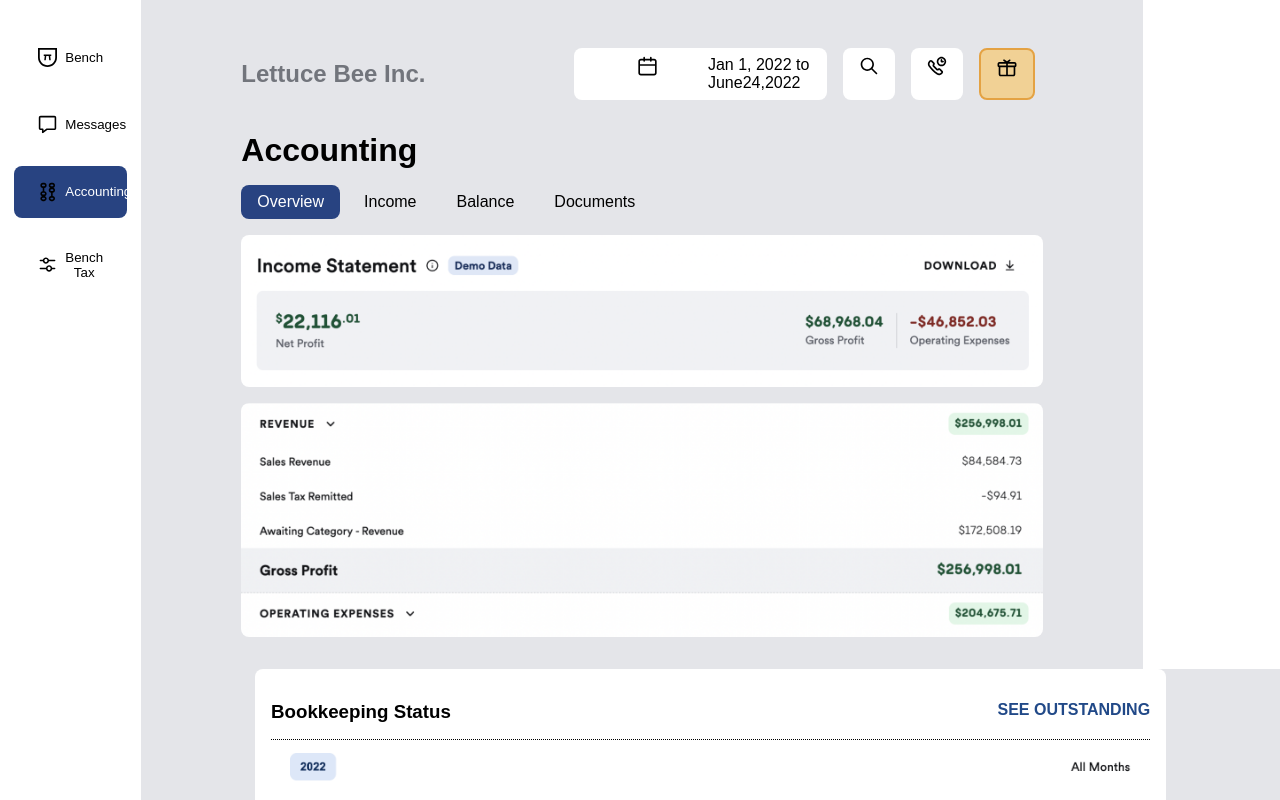
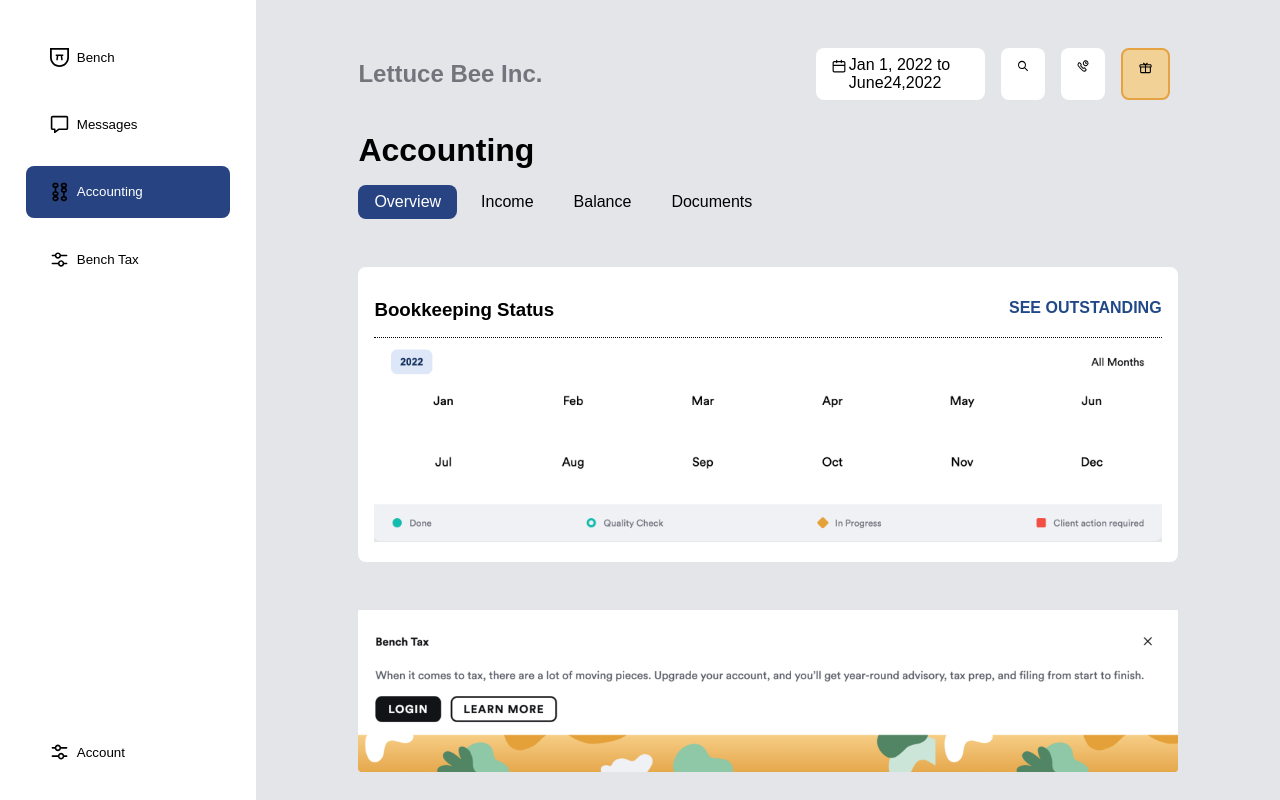
Before and after one commit to SokolovskiyA/industry-project-bench, a React (Create React App) app: page /demo/dashboard in a window 1280 px wide. Shown: the top 800 px of the page. Built offline with nearby package versions, Linux system fonts and the light colour scheme.

Commit message:
little bit of styling

```diff
--- a/src/App.scss
+++ b/src/App.scss
@@ -1,5 +1,5 @@
 //font
-@import url('https://fonts.googleapis.com/css2?family=Plus+Jakarta+Sans:wght@400;700&display=swap');
+@import url("https://fonts.googleapis.com/css2?family=Plus+Jakarta+Sans:wght@400;700&display=swap");
 
 //mixins
 $tablet-width: 768px;
@@ -16,26 +16,28 @@
 	}
 }
 
-body {
-//   max-width: 80rem;
-//   margin: auto;
-}
-
-body,h1,h2,h3,h4,h5,li,p{
+body,
+h1,
+h2,
+h3,
+h4,
+h5,
+li,
+p {
 	box-sizing: border-box;
 	padding: 0;
 	margin: 0;
 	font-family: "Jakarta Sans", sans-serif;
 }
 
-li{
+li {
 	list-style: none;
 }
-a{
+a {
 	text-decoration: none;
 }
 
-img{
+img {
 	width: 100%;
 	height: auto;
 }
--- a/src/components/Dashboard/Dashboard.scss
+++ b/src/components/Dashboard/Dashboard.scss
@@ -1,10 +1,9 @@
 .dashboard {
-    display: flex;
+	display: flex;
 
-    &__body{
-      flex-wrap: wrap;
-      width: 80rem;
-      margin: auto;
-    }
-
+	&__body {
+		flex-wrap: wrap;
+		width: 80%;
+		margin: auto;
+	}
 }
--- a/src/components/DashboardHeader/DashboardHeader.jsx
+++ b/src/components/DashboardHeader/DashboardHeader.jsx
@@ -62,7 +62,7 @@
 					<li className="navbar__nav-item">Documents</li>
 				</ul>
 			</div>
-			<IncomeStatement />
+			{/* <IncomeStatement /> */}
 		</div>
 		</div>
 	);
--- a/src/components/DashboardHeader/DashboardHeader.scss
+++ b/src/components/DashboardHeader/DashboardHeader.scss
@@ -1,8 +1,11 @@
 .navbar {
-	width: 88%;
+	width: 100%;
 	background-color: #e4e5e9;
 	padding: 2rem 0;
     // width: 80%;
+    &__buttons{
+        width: 50%;
+    }
 	&__container {
 		width: 80%;
 		margin: 0 auto;
@@ -18,6 +21,7 @@
 	}
 	&__list {
 		display: flex;
+        justify-content: flex-end;
 	}
 	&__date,
 	&__search,
@@ -36,6 +40,14 @@
 		background-color: #f9d38e;
 		border: 2px solid #e4a243;
 	}
+    &__date{
+        display: flex;
+        flex-grow: 1;
+        justify-content: flex-start;
+        img{
+            width: 10%;
+        }
+    }
     &__surprise{
         background-color: RGB(241, 209, 149);
     }
--- a/src/components/Sidebar/Sidebar.scss
+++ b/src/components/Sidebar/Sidebar.scss
@@ -1,12 +1,12 @@
 .sidebar {
 
     // height: 100vh;
-    min-height: 55rem;
+    max-height: 55rem;
     padding: 2rem 0 2rem;
-    width: 12%;
+    width: 20%;
 
     display: flex;
-    align-self: stretch;
+    // align-self: stretch;
     flex-direction: column;
     align-items: center;
     justify-content: space-between;
```
Lines whose indentation alone changed are shown as unchanged.
